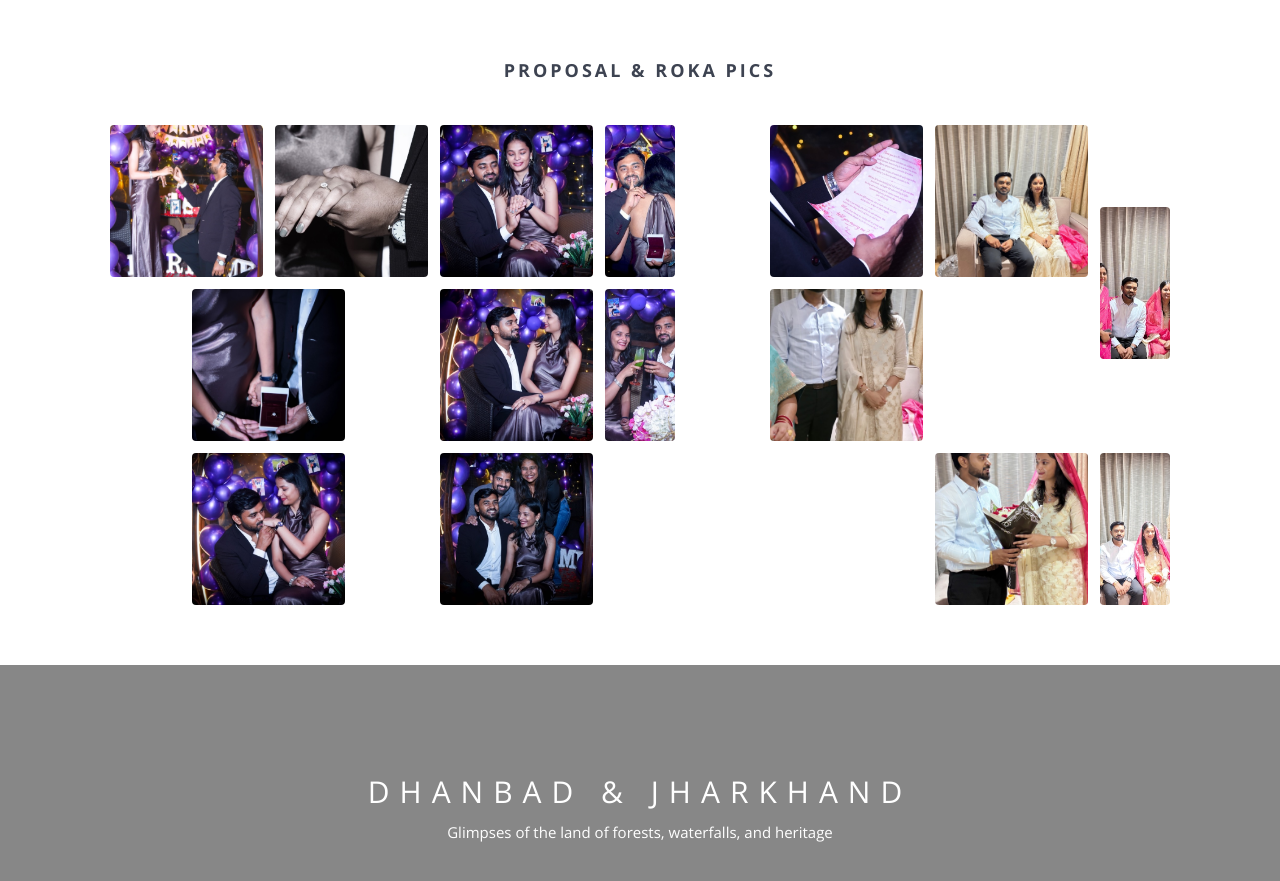
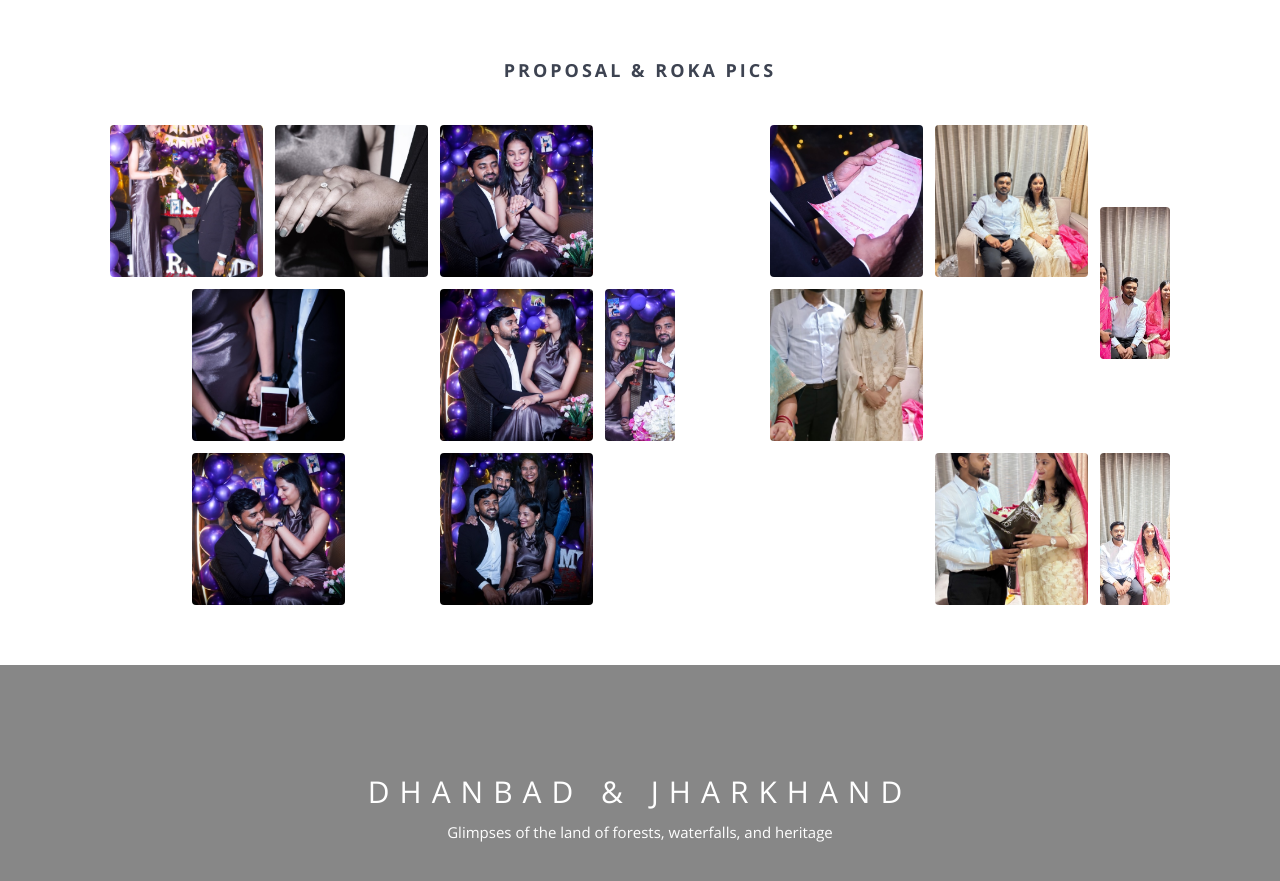
Before and after one commit to verma-aman-hash/verma-aman-hash.github.io, a website: page index.html in a window 1280 px wide. Shown: the part 3160-4041 px from the top of the page. Drawn offline with nearby package versions, Linux system fonts and the light colour scheme; files whose address does not match are found by name.

Commit message:
delete pic

```diff
--- a/index.html
+++ b/index.html
@@ -367,16 +367,7 @@
                     </div>
                 </a>
             </div>
-            <div class="eng-tile eng-pos-08">
-                <a class="fancybox" rel="group" href="img/eng_pics/engagement-08-lg.jpg">
-                    <div class="img-wrap">
-                        <div class="overlay">
-                            <i class="fa fa-search"></i>
-                        </div>
-                        <img src="img/eng_pics/engagement-08-sm.jpg" alt=""/>
-                    </div>
-                </a>
-            </div>
+
             <div class="eng-tile eng-pos-09">
                 <a class="fancybox" rel="group" href="img/eng_pics/engagement-09-lg.jpg">
                     <div class="img-wrap">
```
Also changed, not shown: img/eng_pics/engagement-08-lg.jpg (deleted), img/eng_pics/engagement-08-sm.jpg (deleted).
